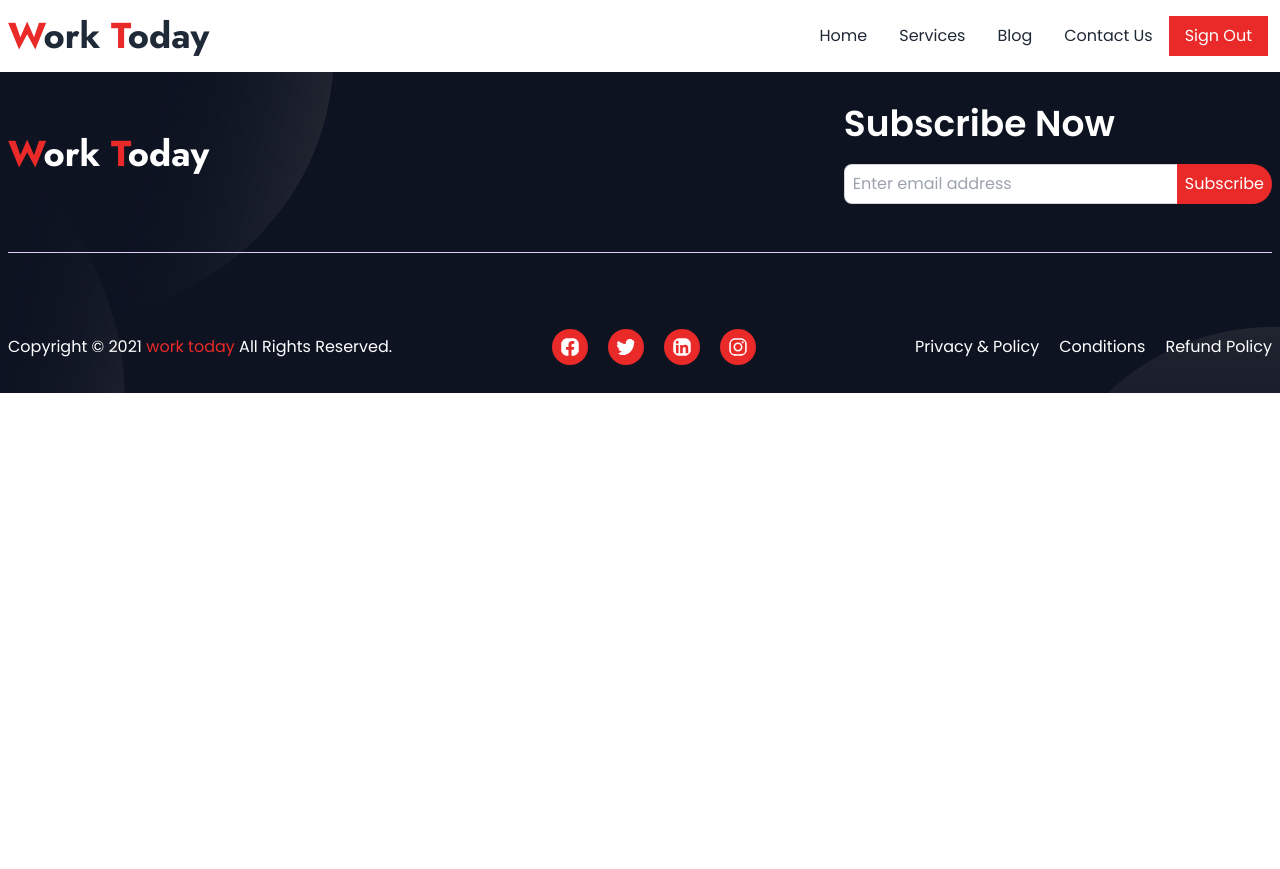
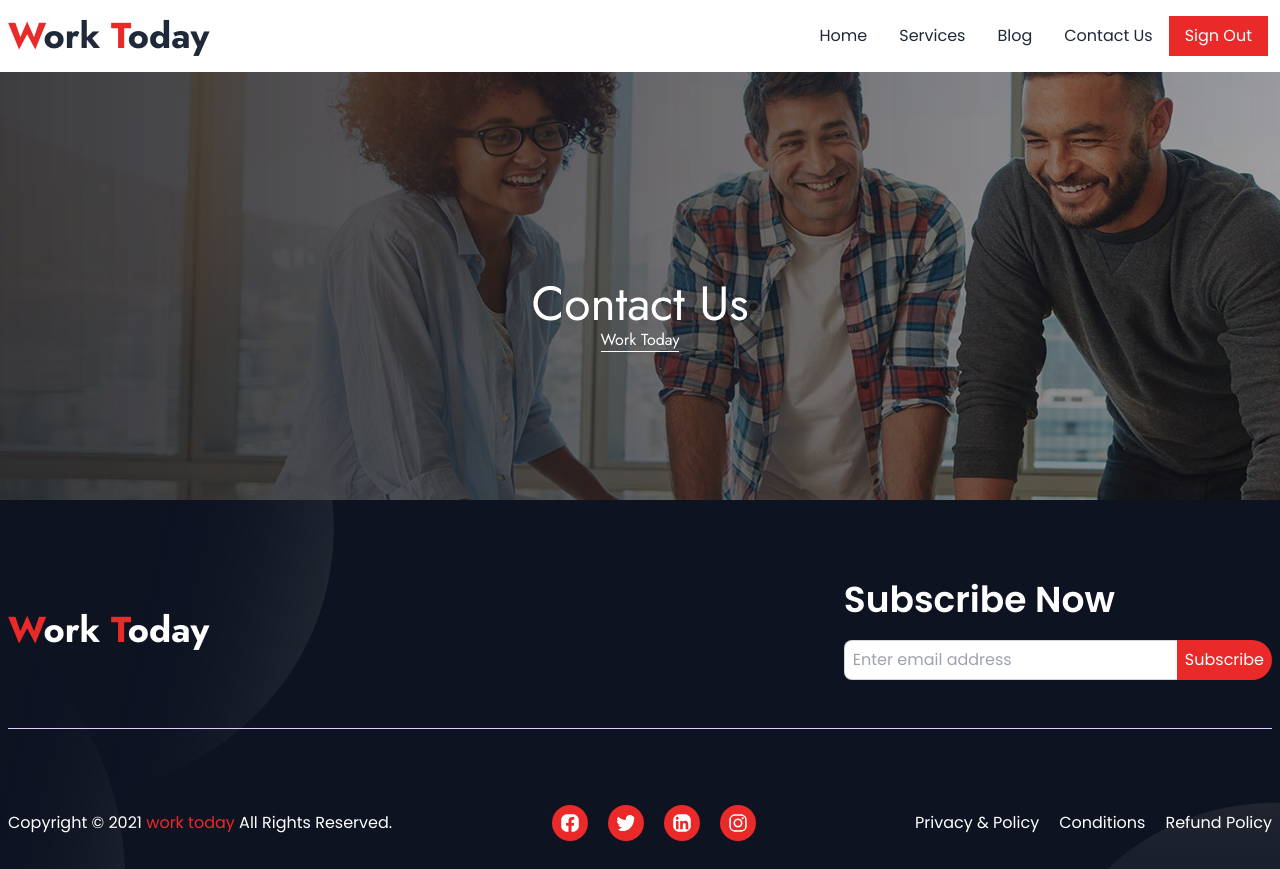
Before and after one commit to peuldev/work-today-client, a React (Vite) app: page /contact in a window 1280 px wide. Before the commit the page ends 800 px from the top, so only its background shows below. Built offline with nearby package versions, Linux system fonts and the light colour scheme.

Commit message:
set contact page

```diff
--- a/src/Pages/Contact/Contact/Contact.jsx
+++ b/src/Pages/Contact/Contact/Contact.jsx
@@ -1,7 +1,20 @@
+import titleBg from "../../../assets/title/titlebar-bg.png";
 const Contact = () => {
   return (
-    <div>
-      <h1>Contact</h1>
+    <div
+      className="px-2 h-[500px] py-20"
+      style={{
+        backgroundImage: `url(${titleBg})`,
+        backgroundRepeat: "no-repeat",
+        backgroundSize: "cover",
+      }}
+    >
+      <div className="max-w-screen-xl mx-auto">
+        <div className="text-white font-Jost text-center pt-[200px]">
+          <h1 className="text-5xl">Contact Us</h1>
+          <p className="border-b inline">Work Today</p>
+        </div>
+      </div>
     </div>
   );
 };
```
Also changed, not shown: src/assets/title/titlebar-bg.png (added).
